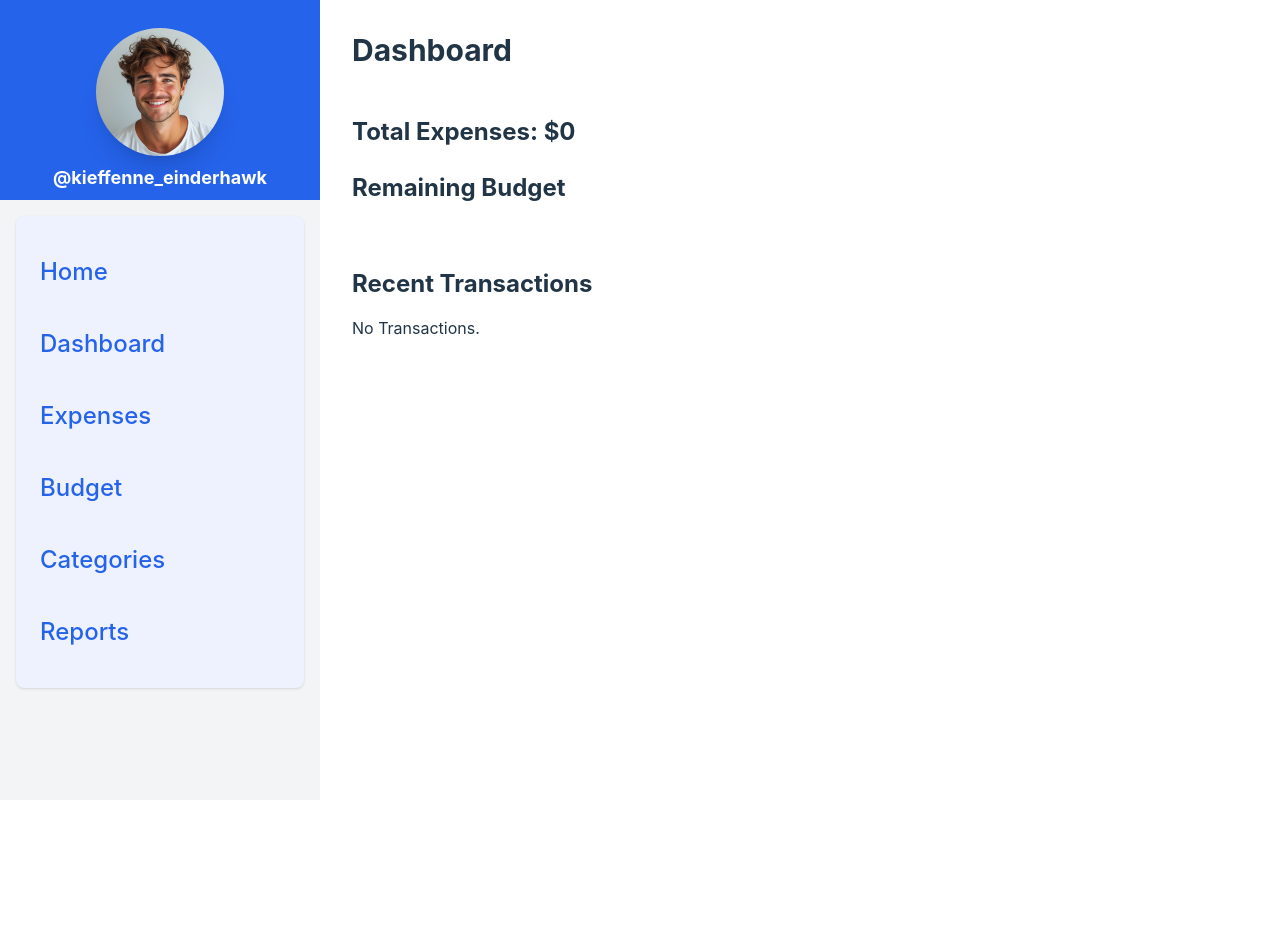
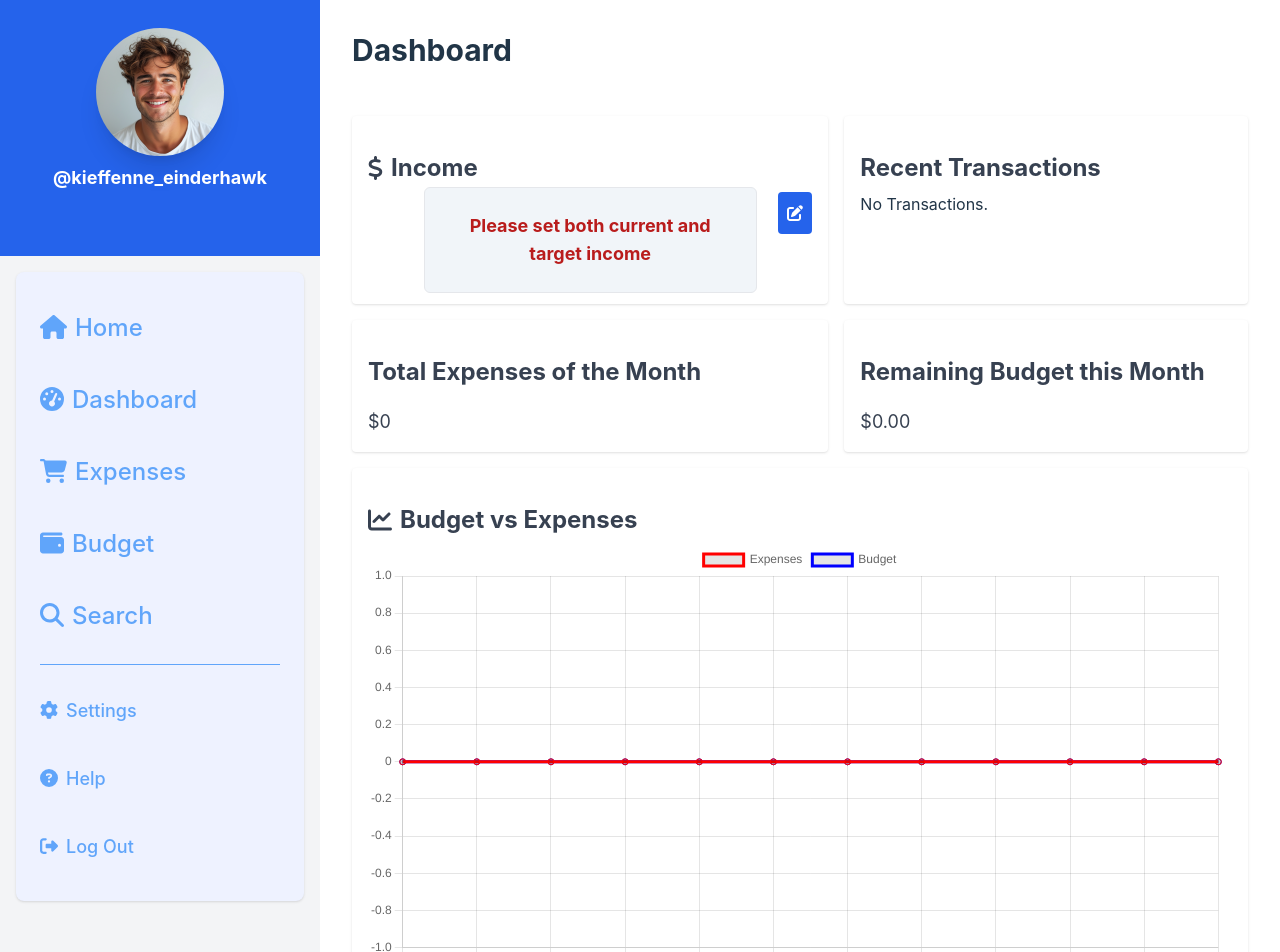
Before and after one commit to jay-of-spades/Expenses-Budget-Tracker, a React (Vite) app: page /dashboard in a window 1280 px wide. Shown: the top 952 px of the page. Before the commit the page ends 800 px from the top, so only its background shows below. Built offline with nearby package versions, Linux system fonts and the light colour scheme.

Commit message:
Edited: Dashboard.jsx, added target and current income, display recent transactions, added remaining budget and total expenses graphs

```diff
--- a/package.json
+++ b/package.json
@@ -20,6 +20,7 @@
     "chart.js": "^4.4.3",
     "react": "^18.3.1",
     "react-chartjs-2": "^5.2.0",
+    "react-circular-progressbar": "^2.1.0",
     "react-dom": "^18.3.1",
     "react-router-dom": "^6.23.1"
   },
--- a/src/components/BudgetList.jsx
+++ b/src/components/BudgetList.jsx
@@ -2,7 +2,7 @@ import PropTypes from 'prop-types';
 
 const BudgetList = ({ budgets, onEdit, onDelete }) => {
   return (
-    <div className='expense-list bg-pink-800 p-2 rounded-md text-white w-full'>
+    <div className='expense-list bg-green-800 p-2 rounded-md text-white w-full'>
       <h2 className='text-2xl font-semibold'>Registered Budgets</h2>
       {budgets.length === 0 ? (
         <p>No budget recorded.</p>
--- a/src/components/Sidebar.jsx
+++ b/src/components/Sidebar.jsx
@@ -1,38 +1,88 @@
 import { Link } from 'react-router-dom';
+import { FontAwesomeIcon } from '@fortawesome/react-fontawesome';
+import {
+  faHome,
+  faTachometerAlt,
+  faWallet,
+  faShoppingCart,
+  faSearch,
+  faCog,
+  faQuestionCircle,
+  faSignOutAlt,
+} from '@fortawesome/free-solid-svg-icons';
 
 const Sidebar = () => {
+  const isLoggedIn = true;
   return (
     <aside className='w-80 h-3/4 p-4 bg-gray-100'>
       <nav className='bg-indigo-50 px-6 py-10 rounded-lg shadow'>
         <ul className='space-y-10 h-3/4 flex flex-col text-2xl'>
           <li>
-            <Link className='text-blue-600 hover:underline' to='/home'>
-              Home
+            <Link className='text-blue-400 hover:text-blue-600' to='/home'>
+              <div>
+                <FontAwesomeIcon icon={faHome} className='mr-2' />
+                <span>Home</span>
+              </div>
             </Link>
           </li>
           <li>
-            <Link className='text-blue-600 hover:underline' to='/dashboard'>
-              Dashboard
+            <Link className='text-blue-400 hover:text-blue-600' to='/dashboard'>
+              <div>
+                <FontAwesomeIcon icon={faTachometerAlt} className='mr-2' />
+                <span>Dashboard</span>
+              </div>
             </Link>
           </li>
           <li>
-            <Link className='text-blue-600 hover:underline' to='/expenses'>
-              Expenses
+            <Link className='text-blue-400 hover:text-blue-600' to='/expenses'>
+              <div>
+                <FontAwesomeIcon icon={faShoppingCart} className='mr-2' />
+                <span>Expenses</span>
+              </div>
             </Link>
           </li>
           <li>
-            <Link className='text-blue-600 hover:underline' to='/budget'>
-              Budget
+            <Link className='text-blue-400 hover:text-blue-600' to='/budget'>
+              <div>
+                <FontAwesomeIcon icon={faWallet} className='mr-2' />
+                <span>Budget</span>
+              </div>
             </Link>
           </li>
           <li>
-            <Link className='text-blue-600 hover:underline' to='/categories'>
-              Categories
+            <Link className='text-blue-400 hover:text-blue-600' to='/search'>
+              <div>
+                <FontAwesomeIcon icon={faSearch} className='mr-2' />
+                <span>Search</span>
+              </div>
+            </Link>
+          </li>
+        </ul>
+        <hr className='my-8 border-blue-400' />
+
+        <ul className='space-y-10 h-3/4 flex flex-col text-lg'>
+          <li>
+            <Link className='text-blue-400 hover:text-blue-600' to='/settings'>
+              <div>
+                <FontAwesomeIcon icon={faCog} className='mr-2' />
+                <span>Settings</span>
+              </div>
             </Link>
           </li>
           <li>
-            <Link className='text-blue-600 hover:underline' to='/reports'>
-              Reports
+            <Link className='text-blue-400 hover:text-blue-600' to='/help'>
+              <div>
+                <FontAwesomeIcon icon={faQuestionCircle} className='mr-2' />
+                <span>Help</span>
+              </div>
+            </Link>
+          </li>
+          <li>
+            <Link className='text-blue-400 hover:text-blue-600' to='/login'>
+              <div>
+                <FontAwesomeIcon icon={faSignOutAlt} className='mr-2' />
+                <span>{isLoggedIn ? 'Log Out' : 'Log In'}</span>
+              </div>
             </Link>
           </li>
         </ul>
--- a/src/pages/Dashboard.jsx
+++ b/src/pages/Dashboard.jsx
@@ -1,20 +1,57 @@
 import { useEffect, useState } from 'react';
+import { Line } from 'react-chartjs-2';
+import 'chart.js/auto';
+import { CircularProgressbar, buildStyles } from 'react-circular-progressbar';
+import 'react-circular-progressbar/dist/styles.css';
+import { FontAwesomeIcon } from '@fortawesome/react-fontawesome';
+import {
+  faEdit,
+  faChartLine,
+  faDollarSign,
+} from '@fortawesome/free-solid-svg-icons';
 
 const Dashboard = () => {
   const [expenses, setExpenses] = useState([]);
+  const [incomes, setIncomes] = useState([]);
   const [budgets, setBudgets] = useState([]);
+  const [showIncomePopup, setShowIncomePopup] = useState(false);
+  const [targetIncome, setTargetIncome] = useState(0);
+  const [currentIncome, setCurrentIncome] = useState(0);
 
   useEffect(() => {
     const savedExpenses = localStorage.getItem('expenses');
-    if (savedExpenses) {
-      setExpenses(JSON.parse(savedExpenses));
+    const savedIncomes = localStorage.getItem('incomes');
+    const savedBudgets = localStorage.getItem('budgets');
+    const savedTargetIncome = localStorage.getItem('targetIncome');
+    const savedCurrentIncome = localStorage.getItem('currentIncome');
+    const savedMonth = localStorage.getItem('month');
+    const currentMonth = new Date().getMonth();
+
+    if (savedMonth && parseInt(savedMonth) !== currentMonth) {
+      localStorage.removeItem('expenses');
+      localStorage.removeItem('budgets');
+      setExpenses([]);
+      setBudgets([]);
+    } else {
+      if (savedExpenses) setExpenses(JSON.parse(savedExpenses));
+      if (savedBudgets) setBudgets(JSON.parse(savedBudgets));
     }
 
-    const savedBudgets = localStorage.getItem('budgets');
-    if (savedBudgets) {
-      setBudgets(JSON.parse(savedBudgets));
-    }
+    localStorage.setItem('month', currentMonth);
+    if (savedTargetIncome) setTargetIncome(JSON.parse(savedTargetIncome));
+    if (savedCurrentIncome) setCurrentIncome(JSON.parse(savedCurrentIncome));
   }, []);
+
+  const handleIncomeSubmit = e => {
+    e.preventDefault();
+    localStorage.setItem('targetIncome', JSON.stringify(targetIncome));
+    localStorage.setItem('currentIncome', JSON.stringify(currentIncome));
+    setShowIncomePopup(false);
+  };
+
+  // const incomePercentage = (currentIncome / targetIncome) * 100;
+  const incomePercentage =
+    targetIncome && currentIncome ? (currentIncome / targetIncome) * 100 : null;
 
   const calculateTotalExpenses = () => {
     return expenses.reduce(
@@ -23,42 +60,169 @@ const Dashboard = () => {
     );
   };
 
-  const calculateRemainingBudget = category => {
-    const budget = budgets.find(b => b.category === category);
-    if (!budget) return 0;
-    const expensesForCategory = expenses.filter(e => e.category === category);
-    const totalExpensesForCategory = expensesForCategory.reduce(
-      (total, expense) => total + parseFloat(expense.amount),
+  const calculateTotalBudget = () => {
+    return budgets.reduce(
+      (total, budget) => total + parseFloat(budget.amount),
       0
     );
-    return budget.amount - totalExpensesForCategory;
+  };
+
+  // const calculateRemainingBudget = category => {
+  //   const budget = budgets.find(b => b.category === category);
+  //   if (!budget) return 0;
+  //   const expensesForCategory = expenses.filter(e => e.category === category);
+  //   const totalExpensesForCategory = expensesForCategory.reduce(
+  //     (total, expense) => total + parseFloat(expense.amount),
+  //     0
+  //   );
+  //   return budget.amount - totalExpensesForCategory;
+  // };
+  const calculateRemainingBudget = () => {
+    return calculateTotalBudget() - calculateTotalExpenses();
   };
 
   const getRecentTransactions = () => {
     return expenses.slice(-5).reverse();
   };
+
+  const aggregateDataByMonth = data => {
+    const result = Array(12).fill(0);
+    data.forEach(item => {
+      const month = new Date(item.date).getMonth();
+      result[month] += parseFloat(item.amount);
+    });
+    return result;
+  };
+
+  const budgetData = {
+    labels: [
+      'Jan',
+      'Feb',
+      'Mar',
+      'Apr',
+      'May',
+      'Jun',
+      'Jul',
+      'Aug',
+      'Sep',
+      'Oct',
+      'Nov',
+      'Dec',
+    ],
+    datasets: [
+      {
+        label: 'Expenses',
+        // data: expenses.map(expense => expense.amount),
+        data: aggregateDataByMonth(expenses),
+        borderColor: 'red',
+        fill: false,
+      },
+      {
+        label: 'Budget',
+        // data: budgets.map(budget => budget.amount),
+        data: aggregateDataByMonth(budgets),
+        borderColor: 'blue',
+        fill: false,
+      },
+    ],
+  };
+
   return (
     <div className='p-4'>
       <h1 className='text-3xl font-bold mb-12'>Dashboard</h1>
-      <div className='mb-16'>
-        <h2 className='text-2xl font-bold mb-6'>
-          Total Expenses: ${calculateTotalExpenses()}
+      <div className='grid grid-cols gap-4'>
+        <div className='bg-white p-4 rounded shadow'>
+          <h2 className='text-2xl font-bold mb-2 flex items-center space-x-2  text-gray-700 my-5'>
+            <FontAwesomeIcon icon={faDollarSign} />
+            <span>Income</span>
           </h2>
-        <h2 className='text-2xl font-bold mb-4'>Remaining Budget</h2>
-        {budgets.map((budget, index) => (
-          <div
-            key={index}
-            className='mb-4 p-2 border-b border-gray-300 w-2/5 flex justify-between items-start'
+          <div className='relative'>
+            {incomePercentage !== null ? (
+              <CircularProgressbar
+                value={incomePercentage}
+                text={`${incomePercentage.toFixed(2)}%`}
+                styles={buildStyles({
+                  pathColor: '#4caf50',
+                  trailColor: '#d6d6d6',
+                  textColor: '#4caf50',
+                  strokeWidth: 5,
+                })}
+              />
+            ) : (
+              <div className='text-gray-500 text-center flex justify-center items-center w-full h-24'>
+                <h2
+                  className='font-bold text-lg my-8 w-3/4 text-red-700 border p-6 rounded-md cursor-pointer bg-slate-100'
+                  onClick={() => setShowIncomePopup(true)}
                 >
-            <span>
-              {budget.category}: ${budget.amount}
-            </span>
-            <span>Remaining: ${calculateRemainingBudget(budget.category)}</span>
+                  Please set both current and target income
+                </h2>
               </div>
-        ))}
+            )}
+            <button
+              onClick={() => setShowIncomePopup(true)}
+              className='absolute top-0 right-0 p-2 bg-blue-600 text-white rounded'
+            >
+              <FontAwesomeIcon icon={faEdit} />
+            </button>
           </div>
-      <div className='mb-8'>
-        <h2 className='text-2xl font-bold mb-4'>Recent Transactions</h2>
+        </div>
+        {/* Income Popup */}
+        {showIncomePopup && (
+          <div className='fixed inset-0 flex items-center justify-center bg-gray-900 bg-opacity-5'>
+            <div className='bg-white p-4 rounded shadow'>
+              <h2 className='text-2xl font-bold mb-4 text-gray-600'>
+                Set Income
+              </h2>
+              <form onSubmit={handleIncomeSubmit}>
+                <div className='mb-4'>
+                  <label className='block mb-2 text-gray-600'>
+                    Target Income:
+                  </label>
+                  <input
+                    type='number'
+                    value={targetIncome}
+                    onChange={e => setTargetIncome(e.target.value)}
+                    className='w-full p-2 border rounded'
+                    required
+                  />
+                </div>
+                <div className='mb-4'>
+                  <label className='block mb-2  text-gray-600'>
+                    Current Income:
+                  </label>
+                  <input
+                    type='number'
+                    value={currentIncome}
+                    onChange={e => setCurrentIncome(e.target.value)}
+                    className='w-full p-2 border rounded'
+                    required
+                  />
+                </div>
+                <div className='flex justify-end space-x-2'>
+                  <button
+                    type='button'
+                    onClick={() => setShowIncomePopup(false)}
+                    className='p-2 bg-gray-600 text-white rounded'
+                  >
+                    Cancel
+                  </button>
+                  <button
+                    type='submit'
+                    className='p-2 bg-blue-600 text-white rounded'
+                  >
+                    Save
+                  </button>
+                </div>
+              </form>
+            </div>
+          </div>
+        )}
+
+        {/* {Recent Transactions} */}
+        <div className='bg-white p-4 rounded shadow'>
+          <h2 className='text-2xl font-bold mb-2 text-gray-700 my-5'>
+            Recent Transactions
+          </h2>
           {getRecentTransactions().length === 0 ? (
             <p>No Transactions.</p>
           ) : (
@@ -66,16 +230,43 @@ const Dashboard = () => {
               {getRecentTransactions().map((expense, index) => (
                 <li
                   key={index}
-                className='p-2 border-b border-gray-300 w-10/12 flex justify-between items-start'
+                  className='p-2 border-b border-gray-300 text-gray-700 flex justify-between'
                 >
-                <span className='w-3/12'>{expense.date}</span>
-                <span className='w-3/12'>{expense.category}</span>
-                <span className='w-3/12'>${expense.amount}</span>
-                <span className='w-3/12'>{expense.notes}</span>
+                  <span>{expense.date}</span>
+                  <span>{expense.category}</span>
+                  <span>${expense.amount}</span>
+                  <span>{expense.notes}</span>
                 </li>
               ))}
             </ul>
           )}
+        </div>
+
+        {/* {Total Expenses Box} */}
+        <div className='bg-white p-4 rounded shadow'>
+          <h2 className='text-2xl font-bold text-gray-700 my-5'>
+            Total Expenses of the Month
+          </h2>
+          <p className='text-lg text-gray-700'>${calculateTotalExpenses()}</p>
+        </div>
+
+        {/* Remaining Budget Box */}
+        <div className='bg-white p-4 rounded shadow'>
+          <h2 className='text-2xl font-bold my-5 text-gray-700'>
+            Remaining Budget this Month
+          </h2>
+          <p className='text-lg text-gray-700'>
+            ${calculateRemainingBudget().toFixed(2)}
+          </p>
+        </div>
+        {/* Budget and Expenses Line Graph */}
+        <div className='col-span-2 bg-white p-4 rounded shadow'>
+          <h2 className='text-2xl font-bold mb-2 flex items-center space-x-2 text-gray-700 my-5'>
+            <FontAwesomeIcon icon={faChartLine} />
+            <span>Budget vs Expenses</span>
+          </h2>
+          <Line data={budgetData} />
+        </div>
       </div>
     </div>
   );
--- a/src/pages/Home.jsx
+++ b/src/pages/Home.jsx
@@ -12,6 +12,15 @@ const Home = () => {
       <h3 className='text-2xl font-bold mb-4'>Updates</h3>
       <ul className='list-disc list-inside'>
         <li className='mb-2'>
+          <span className='font-bold'>July 6, 2024: </span>
+          <ul className='list-decimal list-inside'>
+            <li>Added Font Awesome Icons</li>
+            <li>Minimalistic menu's</li>
+            <li>Improved the appearance of Dashboard.</li>
+            <li>Moved Graphs and Visuals inside Dashboard.</li>
+          </ul>
+        </li>
+        <li className='mb-2'>
           <span className='font-bold'>July 5, 2024 --</span> Added the ability
           to add and edit categories.
         </li>
```
Also changed, not shown: src/pages/Settings.jsx (added), 1 other file (tests, documents, lock files or other folders). Lines whose indentation alone changed are shown as unchanged.
